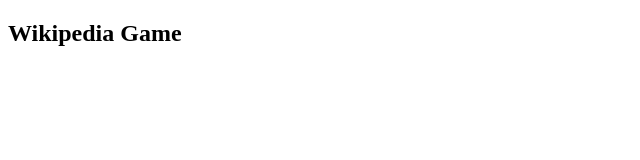
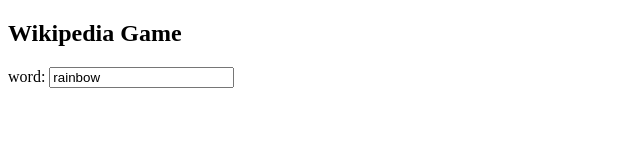
Before and after one commit to Harrish92/Wiki-Game, a plain HTML site: page app/index.html in a window 1280 px wide. Shown: the whole page, without its empty margins (0-640 px from the left). Drawn offline with Linux system fonts and the light colour scheme.

Commit message:
fix: change script to log the user input into the console

```diff
--- a/app/index.html
+++ b/app/index.html
@@ -3,8 +3,6 @@
 
 <head>
     <meta charset="UTF-8">
-    <meta http-equiv="X-UA-Compatible" content="IE=edge">
-    <meta name="viewport" content="width=device-width, initial-scale=1.0">
     <title>Wikipedia Game Extension</title>
 </head>
 
@@ -12,6 +10,7 @@
     <div>
         <h2>Wikipedia Game</h2>
         <p>
+            word: <input id="userinput" value="rainbow"> </input>
         </p>
     </div>
 
--- a/app/script.js
+++ b/app/script.js
@@ -0,0 +1,7 @@
+
+function setup() {
+    userInput = document.getElementById("userinput").value;
+    console.log(userInput);
+}
+
+setup();
```
